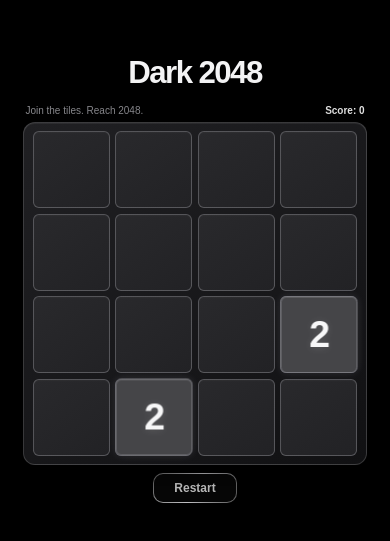
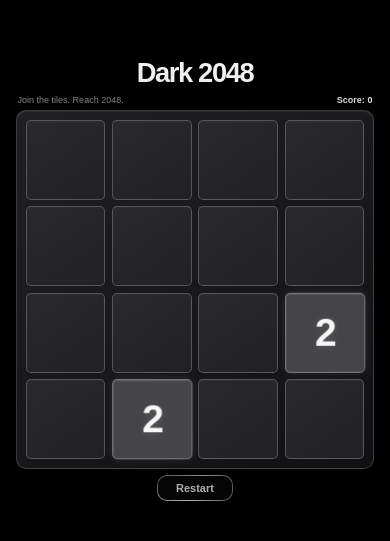
Before and after one commit to yvfz6/dark-2048, a plain HTML site: page index.html in a window 390 px wide. Shown: the part 141-682 px from the top of the page. Drawn offline with Linux system fonts and the light colour scheme; a web font is replaced by a local one.

Commit message:
Refactor index.html for improved layout and styles
Updated viewport meta tag, adjusted CSS variables, and modified layout for better responsiveness.

```diff
--- a/index.html
+++ b/index.html
@@ -2,17 +2,17 @@
 <html lang="en">
 <head>
 <meta charset="UTF-8">
-<meta name="viewport" content="width=device-width, initial-scale=1, viewport-fit=cover">
+<meta name="viewport" content="width=device-width, initial-scale=1, maximum-scale=1, viewport-fit=cover">
 <title>Dark 2048</title>
 <link rel="preconnect" href="https://fonts.googleapis.com">
 <link rel="preconnect" href="https://fonts.gstatic.com" crossorigin>
 <link href="https://fonts.googleapis.com/css2?family=Google+Sans:wght@400;500;600;700&display=swap" rel="stylesheet">
 <style>
+* { box-sizing: border-box; }
+
 :root {
-  --bg: #000;
-  --gap: clamp(5px, 1.5vmin, 10px);
+  --gap: clamp(4px, 1.7vmin, 10px);
 }
-* { box-sizing: border-box; }
 
 html, body {
   width: 100%;
@@ -20,43 +20,42 @@ html, body {
   height: 100dvh;
   margin: 0;
   overflow: hidden;
-  background: var(--bg);
+  background: #000;
 }
 
 body {
   color: #f4f4f5;
   font-family: "Google Sans", Arial, sans-serif;
-  display: grid;
-  place-items: center;
   padding:
-    max(8px, env(safe-area-inset-top))
-    max(10px, env(safe-area-inset-right))
-    max(8px, env(safe-area-inset-bottom))
-    max(10px, env(safe-area-inset-left));
+    max(5px, env(safe-area-inset-top))
+    max(7px, env(safe-area-inset-right))
+    max(5px, env(safe-area-inset-bottom))
+    max(7px, env(safe-area-inset-left));
 }
 
 .layout {
-  width: min(100%, 900px);
+  width: 100%;
   height: 100%;
-  max-height: 100%;
+  min-height: 0;
   display: flex;
   align-items: center;
   justify-content: center;
-  gap: clamp(18px, 5vw, 65px);
+  gap: clamp(12px, 4vw, 55px);
 }
 
+/* Desktop layout */
 h1 {
+  flex: 0 0 auto;
   margin: 0;
-  font-size: clamp(34px, min(7vw, 9vh), 68px);
-  line-height: .96;
+  font-size: clamp(32px, 7vw, 68px);
+  line-height: .94;
   letter-spacing: -.055em;
   font-weight: 700;
-  flex: 0 0 auto;
 }
 h1 span { display: block; }
 
 .game {
-  --board-size: min( min( min(66vw, 66vh), 460px), 460px);
+  --board-size: min( min( min(58vw, 76dvh), 460px), 460px);
   width: var(--board-size);
   flex: 0 1 auto;
   min-width: 0;
@@ -66,19 +65,23 @@ h1 span { display: block; }
   display: flex;
   justify-content: space-between;
   align-items: center;
-  gap: 8px;
+  gap: 6px;
   color: #929297;
-  font-size: clamp(10px, 1.7vmin, 13px);
-  margin: 0 2px clamp(6px, 1.4vmin, 12px);
+  font-size: clamp(9px, 1.6vmin, 13px);
+  margin: 0 2px clamp(5px, 1.1vmin, 10px);
 }
-.score { color: #eee; font-weight: 600; white-space: nowrap; }
+.score {
+  color: #eee;
+  font-weight: 600;
+  white-space: nowrap;
+}
 
 .board {
   position: relative;
   width: 100%;
   aspect-ratio: 1;
-  padding: clamp(7px, 2.5%, 12px);
-  border-radius: clamp(12px, 2.8vmin, 18px);
+  padding: 2.5%;
+  border-radius: clamp(10px, 2.5vmin, 18px);
   background: linear-gradient(145deg, #202023, #111113);
   border: 1px solid rgba(255,255,255,.16);
   box-shadow: 0 18px 60px rgba(0,0,0,.55), inset 0 1px 0 rgba(255,255,255,.06);
@@ -89,7 +92,7 @@ h1 span { display: block; }
 
 .cells, .tiles {
   position: absolute;
-  inset: clamp(7px, 2.5%, 12px);
+  inset: 2.5%;
 }
 .cells {
   display: grid;
@@ -100,7 +103,7 @@ h1 span { display: block; }
 .cell {
   background: linear-gradient(145deg, #29292c, #222225);
   border: 1px solid rgba(210,210,220,.28);
-  border-radius: clamp(5px, 1.5vmin, 10px);
+  border-radius: clamp(4px, 1.3vmin, 10px);
   box-shadow: inset 0 1px 2px rgba(255,255,255,.035);
 }
 .tiles { pointer-events: none; }
@@ -110,7 +113,7 @@ h1 span { display: block; }
   display: flex;
   align-items: center;
   justify-content: center;
-  border-radius: clamp(5px, 1.5vmin, 10px);
+  border-radius: clamp(4px, 1.3vmin, 10px);
   will-change: transform;
   transition: transform 230ms cubic-bezier(.2,.75,.25,1), opacity 160ms ease;
   font-weight: 700;
@@ -145,15 +148,15 @@ h1 span { display: block; }
 
 .restart {
   display: block;
-  margin: clamp(8px, 1.8vmin, 18px) auto 0;
-  padding: clamp(7px, 1.5vmin, 11px) clamp(20px, 4vw, 30px);
+  margin: clamp(6px, 1.5vmin, 16px) auto 0;
+  padding: clamp(6px, 1.3vmin, 11px) clamp(18px, 4vw, 30px);
   border: 1px solid transparent;
   border-radius: 10px;
   background:
     linear-gradient(#080808,#080808) padding-box,
     linear-gradient(120deg,#777,#dedee2,#666) border-box;
   color: #eee;
-  font: 600 clamp(12px, 1.8vmin, 15px) "Google Sans", sans-serif;
+  font: 600 clamp(11px, 1.8vmin, 15px) "Google Sans", sans-serif;
   cursor: pointer;
 }
 .restart:hover {
@@ -163,40 +166,75 @@ h1 span { display: block; }
 }
 .restart:active { transform: scale(.97); }
 
-/* Portrait phones and narrow screens */
-@media (max-width: 650px) {
+/*
+  Mobile and tablet portrait:
+  Fit the title, info, square board and button inside the viewport.
+*/
+@media (max-width: 900px) {
   .layout {
     flex-direction: column;
-    gap: clamp(8px, 2.2vh, 18px);
+    gap: clamp(4px, 1.2dvh, 12px);
     justify-content: center;
   }
+
   h1 {
+    font-size: clamp(22px, min(7vw, 4.8dvh), 43px);
+    line-height: .88;
+    letter-spacing: -.05em;
     text-align: center;
-    font-size: clamp(27px, min(8vw, 5.5vh), 43px);
-    letter-spacing: -.05em;
-    line-height: .9;
   }
+
   h1 span { display: inline; }
   h1 span + span::before { content: " "; }
+
   .game {
-    --board-size: min(88vw, 67vh, 460px);
+    /*
+      Reserve space for:
+      title, info row, button, margins and safe areas.
+      Board uses whichever limit is smaller.
+    */
+    --board-size: min(
+      92vw,
+      92dvh,
+      460px,
+      calc(100dvh - 150px)
+    );
     width: var(--board-size);
     flex: 0 1 auto;
   }
 }
 
-/* Very short screens */
-@media (max-height: 520px) {
-  .layout { gap: 18px; }
-  h1 { font-size: clamp(24px, 6vh, 38px); }
-  .game { --board-size: min(72vh, 46vw, 390px); }
-  .info { margin-bottom: 5px; }
-  .restart { margin-top: 6px; padding: 6px 18px; }
+/* Extra compact portrait screens */
+@media (max-width: 900px) and (max-height: 650px) {
+  .layout { gap: 3px; }
+  h1 { font-size: clamp(19px, 4.2dvh, 29px); }
+  .game {
+    --board-size: min(88vw, 78dvh, 390px, calc(100dvh - 105px));
+  }
+  .info { margin-bottom: 4px; }
+  .restart { margin-top: 5px; padding: 5px 16px; }
 }
-@media (max-width: 650px) and (max-height: 520px) {
-  .layout { gap: 5px; }
-  h1 { font-size: clamp(22px, 5vh, 30px); }
-  .game { --board-size: min(76vw, 65vh, 390px); }
+
+/* Landscape phones and short tablets */
+@media (max-height: 500px) {
+  .layout {
+    flex-direction: row;
+    gap: 16px;
+  }
+  h1 {
+    font-size: clamp(22px, 8vh, 40px);
+  }
+  .game {
+    --board-size: min(78vh, 55vw, 390px);
+  }
+  .info { margin-bottom: 4px; }
+  .restart { margin-top: 5px; padding: 5px 16px; }
+}
+
+/* Tiny landscape devices */
+@media (max-height: 380px) {
+  .game { --board-size: min(72vh, 50vw, 320px); }
+  h1 { font-size: 22px; }
 }
 
 @media (prefers-reduced-motion: reduce) {
@@ -395,12 +433,9 @@ h1 span { display: block; }
     busy = true;
     const losers = new Set(mergedIds.map(pair => pair.loser));
 
-    // Keep the disappearing tiles alive during their slide.
     for (const pair of mergedIds) {
       const loser = tileElements.get(pair.loser);
-      const winner = tileElements.get(pair.winner);
-      if (!loser || !winner) continue;
-      const destination = next.flat().find(item => item && item.id === pair.winner);
+      if (!loser) continue;
       const row = next.findIndex(line => line.some(item => item && item.id === pair.winner));
       const col = next[row].findIndex(item => item && item.id === pair.winner);
       const pos = getPosition(row, col);
@@ -409,11 +444,12 @@ h1 span { display: block; }
     }
 
     grid = next;
+    draw();
+
     for (const pair of mergedIds) {
-      const item = next.flat().find(x => x && x.id === pair.winner);
-      if (!item) continue;
-      const row = next.findIndex(line => line.some(x => x && x.id === pair.winner));
-      const col = next[row].findIndex(x => x && x.id === pair.winner);
+      const row = next.findIndex(line => line.some(item => item && item.id === pair.winner));
+      const col = next[row].findIndex(item => item && item.id === pair.winner);
+      const item = next[row][col];
       const el = tileElements.get(pair.winner);
       if (el) {
         updateTile(el, item.value, row, col);
@@ -421,7 +457,6 @@ h1 span { display: block; }
       }
     }
 
-    draw();
     score += gained;
     scoreEl.textContent = score;
 
```
